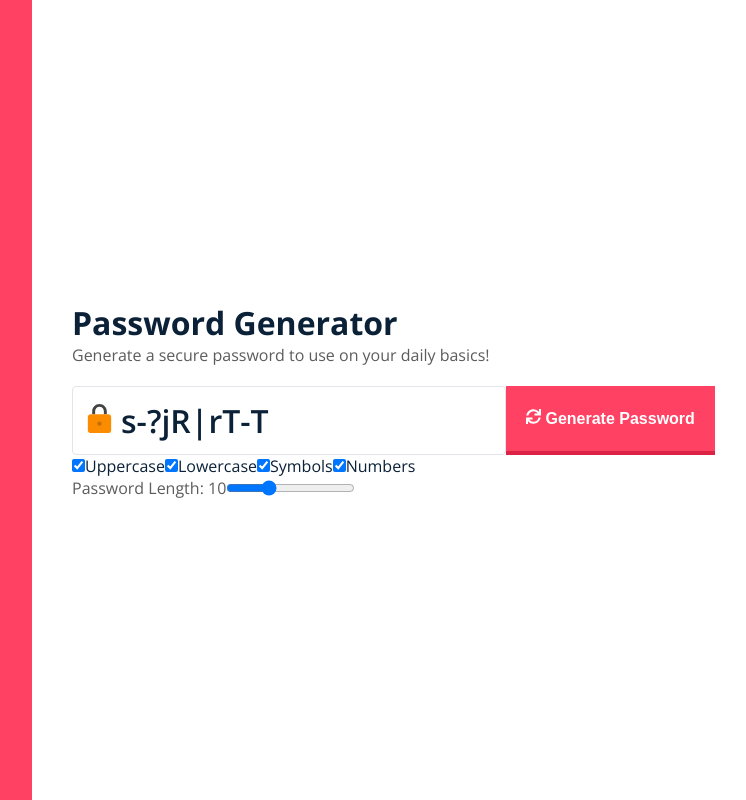
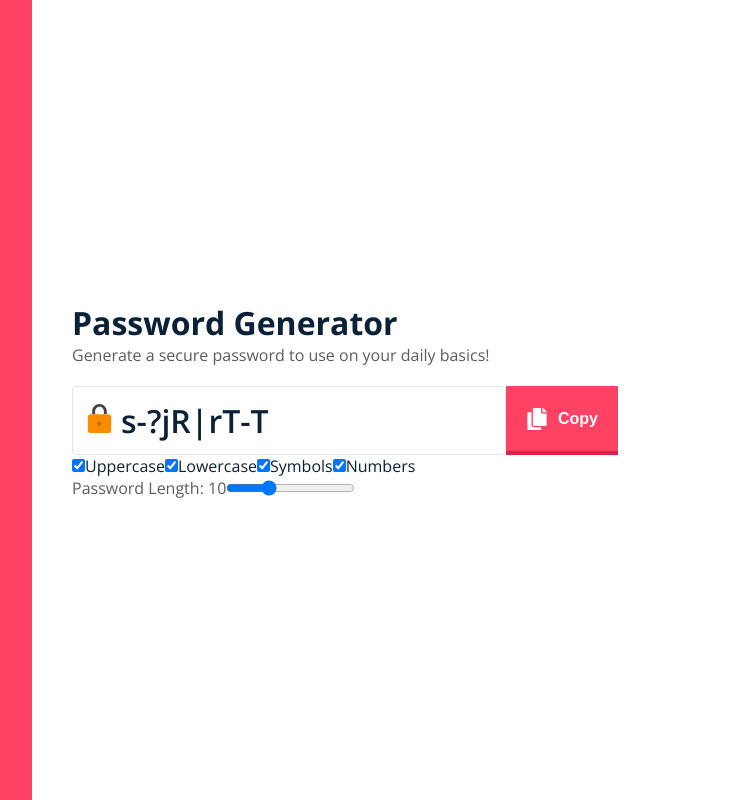
Before and after one commit to ajsevillano/password-generator, a React (Create React App) app: page / in a window 1280 px wide. Shown: the whole page, without its empty margins (340-1086 px from the left). Built offline with nearby package versions, Linux system fonts and the light colour scheme.

Commit message:
Change button text

```diff
--- a/src/App.css
+++ b/src/App.css
@@ -56,12 +56,17 @@ body {
 .button {
   background-color: #ff4163;
   color: white;
+  display: flex;
+  align-items: center;
   font-size: 1rem;
   font-weight: 600;
   padding: 20px;
   border: none;
   border-bottom: 4px solid #dd2345;
   outline: none;
+}
+.button span {
+  margin-left: 10px;
 }
 .button:hover {
   cursor: pointer;
--- a/src/components/Button/_Button.scss
+++ b/src/components/Button/_Button.scss
@@ -1,12 +1,17 @@
 .button {
   background-color: #ff4163;
   color: white;
+  display: flex;
+  align-items: center;
   font-size: 1rem;
   font-weight: 600;
   padding: 20px;
   border: none;
   border-bottom: 4px solid #dd2345;
   outline: none;
+  span {
+    margin-left: 10px;
+  }
   &:hover {
     cursor: pointer;
   }
--- a/src/components/Button/index.js
+++ b/src/components/Button/index.js
@@ -1,9 +1,9 @@
-import { FaSync } from 'react-icons/fa';
+import { FaCopy } from 'react-icons/fa';
 
 const Button = ({ handleClick }) => {
   return (
     <button className="button" onClick={handleClick}>
-      <FaSync size={15} /> Generate Password
+      <FaCopy size={22} /> <span>Copy</span>
     </button>
   );
 };
```
Also changed, not shown: 1 other file (tests, documents, lock files or other folders).
